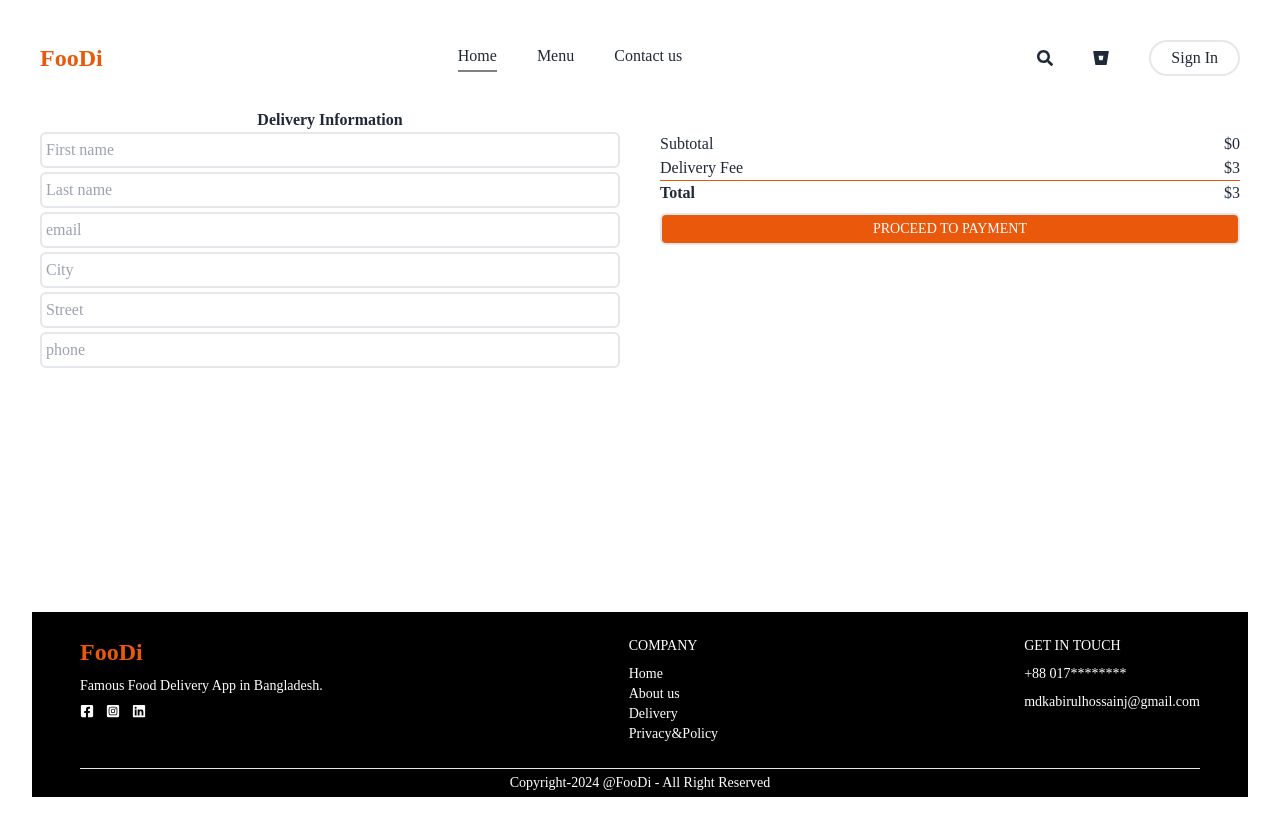
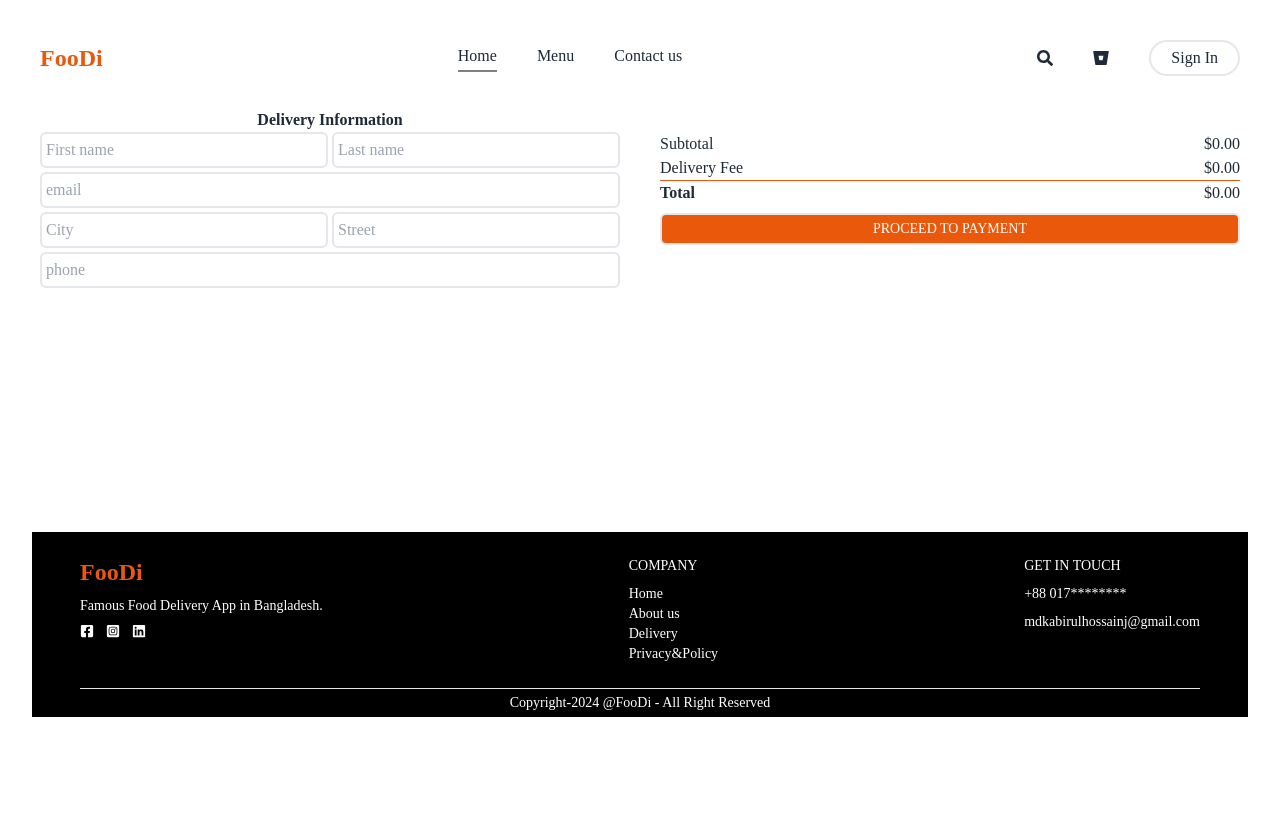
Before and after one commit to mdkabirulhossain/Foodi, a React (Vite) app in the folder foodi-frontend/: page /order in a window 1280 px wide. After the commit the page ends 800 px from the top, so only its background shows below. Built offline with nearby package versions, Linux system fonts and the light colour scheme.

Commit message:
Update Delivery Information form

```diff
--- a/foodi-frontend/src/pages/Cart/Cart.jsx
+++ b/foodi-frontend/src/pages/Cart/Cart.jsx
@@ -45,16 +45,16 @@ const Cart = () => {
                         <div className='w-full mt-6'>
                             <div className='flex justify-between items-center'>
                                 <p>Subtotal</p>
-                                <p>${getTotalCartAmount()}</p>
+                                <p>${parseFloat(getTotalCartAmount()).toFixed(2)}</p>
                             </div>
                             <div className='flex justify-between items-center'>
                                 <p>Delivery Fee</p>
-                                <p>${3}</p>
+                                <p>${parseFloat(getTotalCartAmount() * 0.2).toFixed(2)}</p>
                             </div>
                             <hr className='border-1 border-orange-600' />
                             <div className='flex justify-between items-center'>
                                 <p className='font-semibold'>Total</p>
-                                <p>${getTotalCartAmount() + 3}</p>
+                                <p>${parseFloat(getTotalCartAmount() + getTotalCartAmount() * 0.2).toFixed(2)}</p>
                             </div>
                             <button onClick={()=>navigate('/order')} className='border-2 bg-orange-600 text-white p-1 mt-2 rounded-md text-sm w-full'>PROCEED TO CHECKOUT</button>
                         </div>
--- a/foodi-frontend/src/pages/PlaceOrder/PlaceOrder.jsx
+++ b/foodi-frontend/src/pages/PlaceOrder/PlaceOrder.jsx
@@ -9,15 +9,17 @@ const PlaceOrder = () => {
             <div className='flex flex-col justify-between gap-10 md:flex-row'>
                 <div className='flex flex-col w-full'>
                     <p className='font-semibold'>Delivery Information</p>
-
-                    <input type="text" placeholder='First name' className='border-2 border-gray-200 rounded-md p-1 mb-1' name="" id="" />
-                    <input type="text" placeholder='Last name' className='border-2 border-gray-200 rounded-md p-1 mb-1' name="" id="" />
-
+                    <div className='flex justify-between'>
+                        <input type="text" placeholder='First name' className='border-2 border-gray-200 rounded-md p-1 mb-1  w-full' name="" id="" />
+                        <input type="text" placeholder='Last name' className='border-2 border-gray-200 rounded-md p-1 mb-1 ml-1 w-full' name="" id="" />
+                    </div>
 
                     <input type="email" placeholder='email' className='border-2 border-gray-200 rounded-md p-1 mb-1' name="" id="" />
-                    <input type="text" placeholder='City' className='border-2 border-gray-200 rounded-md p-1 mb-1' name="" id="" />
-                    <input type="text" placeholder='Street' className='border-2 border-gray-200 rounded-md p-1 mb-1' name="" id="" />
+                    <div className='flex justify-between'>
+                        <input type="text" placeholder='City' className='border-2 border-gray-200 rounded-md p-1 mb-1 w-full' name="" id="" />
+                        <input type="text" placeholder='Street' className='border-2 border-gray-200 rounded-md p-1 mb-1 ml-1 w-full' name="" id="" />
 
+                    </div>
 
                     <input type="text" className='border-2 border-gray-200 rounded-md p-1 mb-1' placeholder='phone' name="" id="" />
 
@@ -26,16 +28,16 @@ const PlaceOrder = () => {
                 <div className='w-full mt-6'>
                     <div className='flex justify-between items-center'>
                         <p>Subtotal</p>
-                    <p>${getTotalCartAmount()}</p>
+                        <p>${parseFloat(getTotalCartAmount()).toFixed(2)}</p>
                     </div>
                     <div className='flex justify-between items-center'>
                         <p>Delivery Fee</p>
-                    <p>${3}</p>
+                        <p>${parseFloat(getTotalCartAmount() * 0.2).toFixed(2)}</p>
                     </div>
                     <hr className='border-1 border-orange-600' />
                     <div className='flex justify-between items-center'>
                         <p className='font-semibold'>Total</p>
-                    <p>${getTotalCartAmount() + 3}</p>
+                        <p>${parseFloat(getTotalCartAmount() + getTotalCartAmount() * 0.2).toFixed(2)}</p>
                     </div>
                     <button className='border-2 bg-orange-600 text-white p-1 mt-2 rounded-md text-sm w-full'>PROCEED TO PAYMENT</button>
                 </div>
```
Lines whose indentation alone changed are shown as unchanged.
